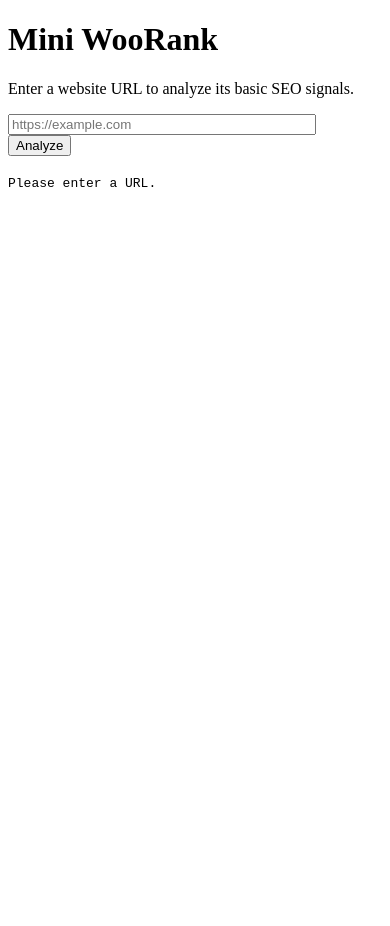
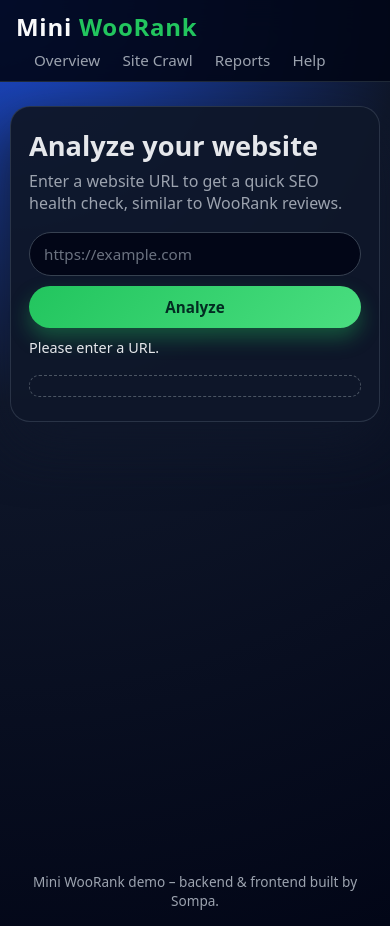
Before and after one commit to Sompa-Bhui/mini-woorank, a website: page public/index.html in a window 390 px wide. Both pictures are taken after a click on the button "Analyze". Before the commit the page ends 844 px from the top, so only its background shows below. Drawn offline with Linux system fonts and the light colour scheme.

Commit message:
Add Mini WooRank UI

```diff
--- a/public/index.html
+++ b/public/index.html
@@ -4,30 +4,88 @@
   <meta charset="UTF-8">
   <title>Mini WooRank</title>
   <meta name="viewport" content="width=device-width, initial-scale=1">
+  <!-- NEW: external CSS -->
+  <link rel="stylesheet" href="style.css">
 </head>
 <body>
-  <h1>Mini WooRank</h1>
+  <header class="top-bar">
+    <div class="logo">Mini <span>WooRank</span></div>
+    <nav class="nav">
+      <a href="#">Overview</a>
+      <a href="#">Site Crawl</a>
+      <a href="#">Reports</a>
+      <a href="#">Help</a>
+    </nav>
+  </header>
 
-  <p>Enter a website URL to analyze its basic SEO signals.</p>
+  <main class="hero">
+    <section class="card">
+      <h1>Analyze your website</h1>
+      <p>Enter a website URL to get a quick SEO health check, similar to WooRank reviews.</p>
 
-  <input id="urlInput" type="text" placeholder="https://example.com" style="width:300px;">
-  <button id="analyzeBtn">Analyze</button>
+      <div class="input-row">
+        <input id="urlInput" type="text" placeholder="https://example.com">
+        <button id="analyzeBtn">Analyze</button>
+      </div>
 
-  <pre id="result" style="margin-top:20px;"></pre>
+      <div id="status"></div>
+
+      <div id="resultCards" class="results-grid" style="display:none;">
+        <div class="result-card">
+          <h3>Title tag</h3>
+          <p id="titleStatus"></p>
+        </div>
+        <div class="result-card">
+          <h3>Meta description</h3>
+          <p id="metaStatus"></p>
+        </div>
+        <div class="result-card">
+          <h3>H1 headings</h3>
+          <p id="h1Status"></p>
+        </div>
+        <div class="result-card">
+          <h3>Page size</h3>
+          <p id="sizeStatus"></p>
+        </div>
+        <div class="result-card score-card">
+          <h3>Overall score</h3>
+          <p id="scoreStatus"></p>
+        </div>
+      </div>
+
+      <!-- raw JSON debug (optional) -->
+      <pre id="rawResult" class="raw"></pre>
+    </section>
+  </main>
+
+  <footer class="footer">
+    <p>Mini WooRank demo – backend &amp; frontend built by Sompa.</p>
+  </footer>
 
   <script>
     const btn = document.getElementById('analyzeBtn');
     const input = document.getElementById('urlInput');
-    const result = document.getElementById('result');
+    const statusEl = document.getElementById('status');
+    const resultGrid = document.getElementById('resultCards');
+    const titleStatus = document.getElementById('titleStatus');
+    const metaStatus = document.getElementById('metaStatus');
+    const h1Status = document.getElementById('h1Status');
+    const sizeStatus = document.getElementById('sizeStatus');
+    const scoreStatus = document.getElementById('scoreStatus');
+    const rawResult = document.getElementById('rawResult');
 
     btn.addEventListener('click', async () => {
       const url = input.value.trim();
       if (!url) {
-        result.textContent = 'Please enter a URL.';
+        statusEl.textContent = 'Please enter a URL.';
+        resultGrid.style.display = 'none';
+        rawResult.textContent = '';
         return;
       }
 
-      result.textContent = 'Analyzing...';
+      statusEl.textContent = 'Analyzing...';
+      resultGrid.style.display = 'none';
+      rawResult.textContent = '';
 
       try {
         const res = await fetch('/analyze', {
@@ -37,9 +95,27 @@
         });
 
         const data = await res.json();
-        result.textContent = JSON.stringify(data, null, 2);
+
+        if (res.ok) {
+          statusEl.textContent = 'Analysis complete.';
+          resultGrid.style.display = 'grid';
+
+          titleStatus.textContent = data.title_present
+            ? 'Title tag found.'
+            : 'No title tag found.';
+          metaStatus.textContent = data.meta_description_present
+            ? 'Meta description present.'
+            : 'Meta description missing.';
+          h1Status.textContent = `Found ${data.h1_count} H1 heading(s).`;
+          sizeStatus.textContent = `${Math.round(data.page_size_bytes / 1024)} KB`;
+          scoreStatus.textContent = `${data.score} / 100`;
+
+          rawResult.textContent = JSON.stringify(data, null, 2);
+        } else {
+          statusEl.textContent = data.error || 'Something went wrong.';
+        }
       } catch (e) {
-        result.textContent = 'Error while analyzing.';
+        statusEl.textContent = 'Error while analyzing (network/server issue).';
       }
     });
   </script>
--- /dev/null
+++ b/public/style.css
@@ -0,0 +1,206 @@
+/* Global reset & font */
+* {
+  box-sizing: border-box;
+  margin: 0;
+  padding: 0;
+  font-family: system-ui, -apple-system, BlinkMacSystemFont, "Segoe UI", sans-serif;
+}
+
+body {
+  min-height: 100vh;
+  background: radial-gradient(circle at top left, #1d4ed8 0, #0f172a 40%, #020617 100%);
+  color: #e5e7eb;
+}
+
+/* Top bar */
+.top-bar {
+  display: flex;
+  justify-content: space-between;
+  align-items: center;
+  padding: 14px 40px;
+  background: rgba(2, 6, 23, 0.9);
+  border-bottom: 1px solid #1f2937;
+  backdrop-filter: blur(16px);
+  position: sticky;
+  top: 0;
+  z-index: 10;
+}
+
+.logo {
+  font-size: 1.5rem;
+  font-weight: 800;
+  color: #f9fafb;
+  letter-spacing: 0.03em;
+}
+
+.logo span {
+  color: #22c55e;
+}
+
+.nav a {
+  color: #9ca3af;
+  margin-left: 18px;
+  font-size: 0.95rem;
+  text-decoration: none;
+}
+
+.nav a:hover {
+  color: #e5e7eb;
+}
+
+/* Hero section */
+.hero {
+  min-height: calc(100vh - 70px);
+  display: flex;
+  justify-content: center;
+  align-items: flex-start;
+  padding: 40px 16px 32px;
+}
+
+.card {
+  background: rgba(15, 23, 42, 0.96);
+  border-radius: 20px;
+  max-width: 880px;
+  width: 100%;
+  padding: 28px 28px 32px;
+  box-shadow: 0 22px 55px rgba(15, 23, 42, 0.9);
+  border: 1px solid rgba(148, 163, 184, 0.2);
+}
+
+/* Headline area */
+.card h1 {
+  font-size: 2.1rem;
+  margin-bottom: 6px;
+}
+
+.card p {
+  color: #9ca3af;
+  margin-bottom: 18px;
+  max-width: 560px;
+}
+
+/* Input row */
+.input-row {
+  display: flex;
+  gap: 10px;
+  margin-bottom: 10px;
+}
+
+.input-row input {
+  flex: 1;
+  padding: 11px 14px;
+  border-radius: 999px;
+  border: 1px solid #374151;
+  background: #020617;
+  color: #e5e7eb;
+  font-size: 0.95rem;
+}
+
+.input-row input::placeholder {
+  color: #6b7280;
+}
+
+.input-row button {
+  padding: 11px 22px;
+  border-radius: 999px;
+  border: none;
+  background: linear-gradient(135deg, #22c55e, #4ade80);
+  color: #022c22;
+  font-weight: 600;
+  cursor: pointer;
+  font-size: 0.95rem;
+  box-shadow: 0 10px 20px rgba(34, 197, 94, 0.35);
+}
+
+.input-row button:hover {
+  filter: brightness(1.05);
+}
+
+/* Status text */
+#status {
+  font-size: 0.9rem;
+  color: #e5e7eb;
+  margin-bottom: 12px;
+}
+
+/* Results grid */
+.results-grid {
+  display: grid;
+  grid-template-columns: repeat(auto-fit, minmax(170px, 1fr));
+  gap: 14px;
+  margin-top: 4px;
+}
+
+.result-card {
+  background: radial-gradient(circle at top left, rgba(56, 189, 248, 0.15), rgba(15, 23, 42, 1));
+  border-radius: 14px;
+  border: 1px solid rgba(148, 163, 184, 0.35);
+  padding: 10px 12px 12px;
+}
+
+.result-card h3 {
+  font-size: 0.95rem;
+  margin-bottom: 4px;
+  color: #e5e7eb;
+}
+
+.result-card p {
+  font-size: 0.88rem;
+  color: #cbd5f5;
+}
+
+.score-card {
+  border-color: #22c55e;
+  background: radial-gradient(circle at top, rgba(34, 197, 94, 0.25), rgba(15, 23, 42, 1));
+}
+
+/* Raw JSON debug */
+.raw {
+  margin-top: 18px;
+  padding: 10px 12px;
+  border-radius: 10px;
+  background: rgba(15, 23, 42, 0.98);
+  border: 1px dashed #4b5563;
+  font-size: 0.78rem;
+  color: #9ca3af;
+  max-height: 220px;
+  overflow: auto;
+}
+
+/* Footer */
+.footer {
+  text-align: center;
+  padding: 16px;
+  font-size: 0.85rem;
+  color: #9ca3af;
+}
+
+/* Responsive */
+@media (max-width: 640px) {
+  .top-bar {
+    padding: 10px 16px;
+    flex-direction: column;
+    align-items: flex-start;
+    gap: 6px;
+  }
+
+  .hero {
+    padding: 24px 10px 18px;
+  }
+
+  .card {
+    padding: 20px 18px 24px;
+  }
+
+  .card h1 {
+    font-size: 1.7rem;
+  }
+
+  .input-row {
+    flex-direction: column;
+  }
+
+  .input-row button {
+    width: 100%;
+  }
+}
```
